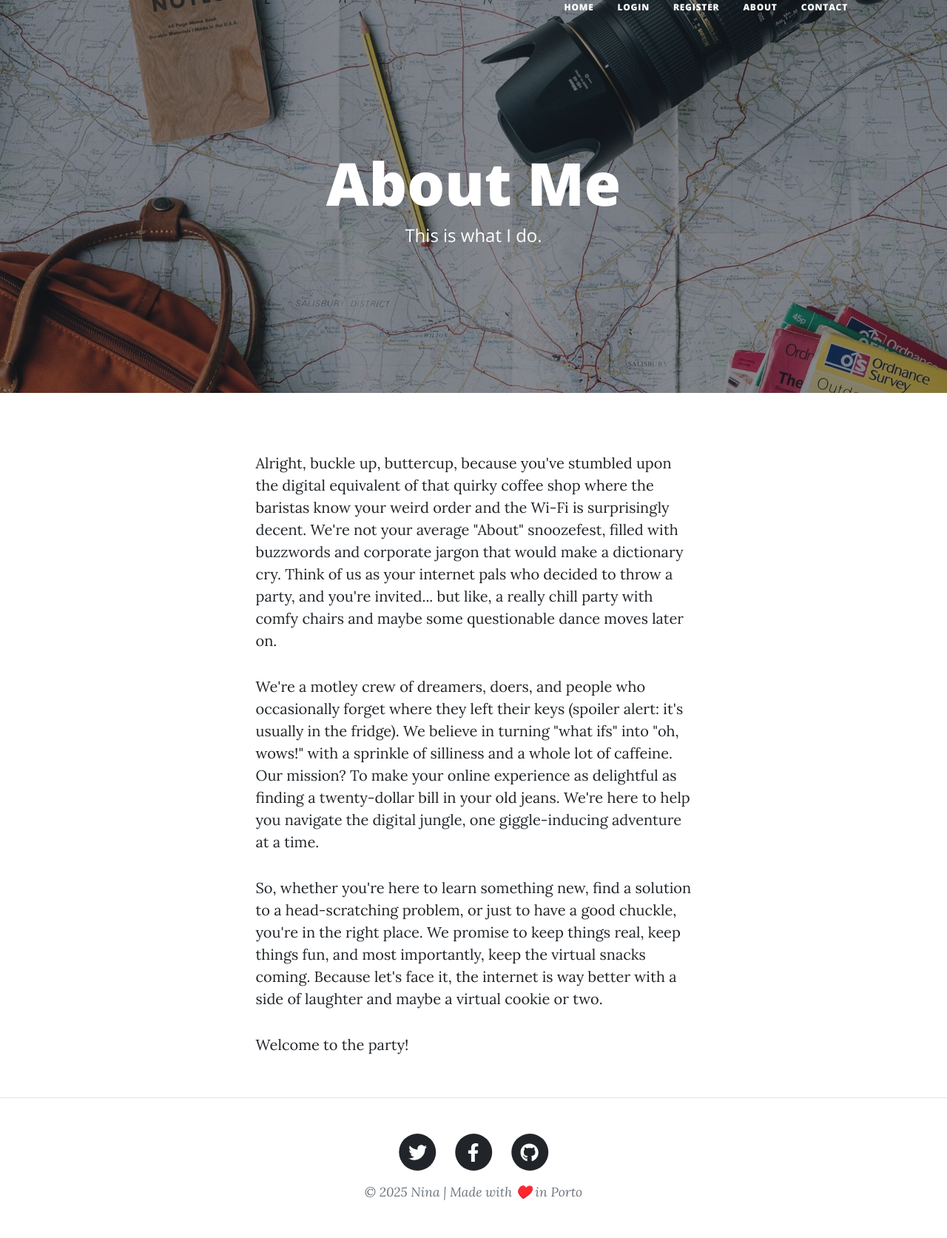
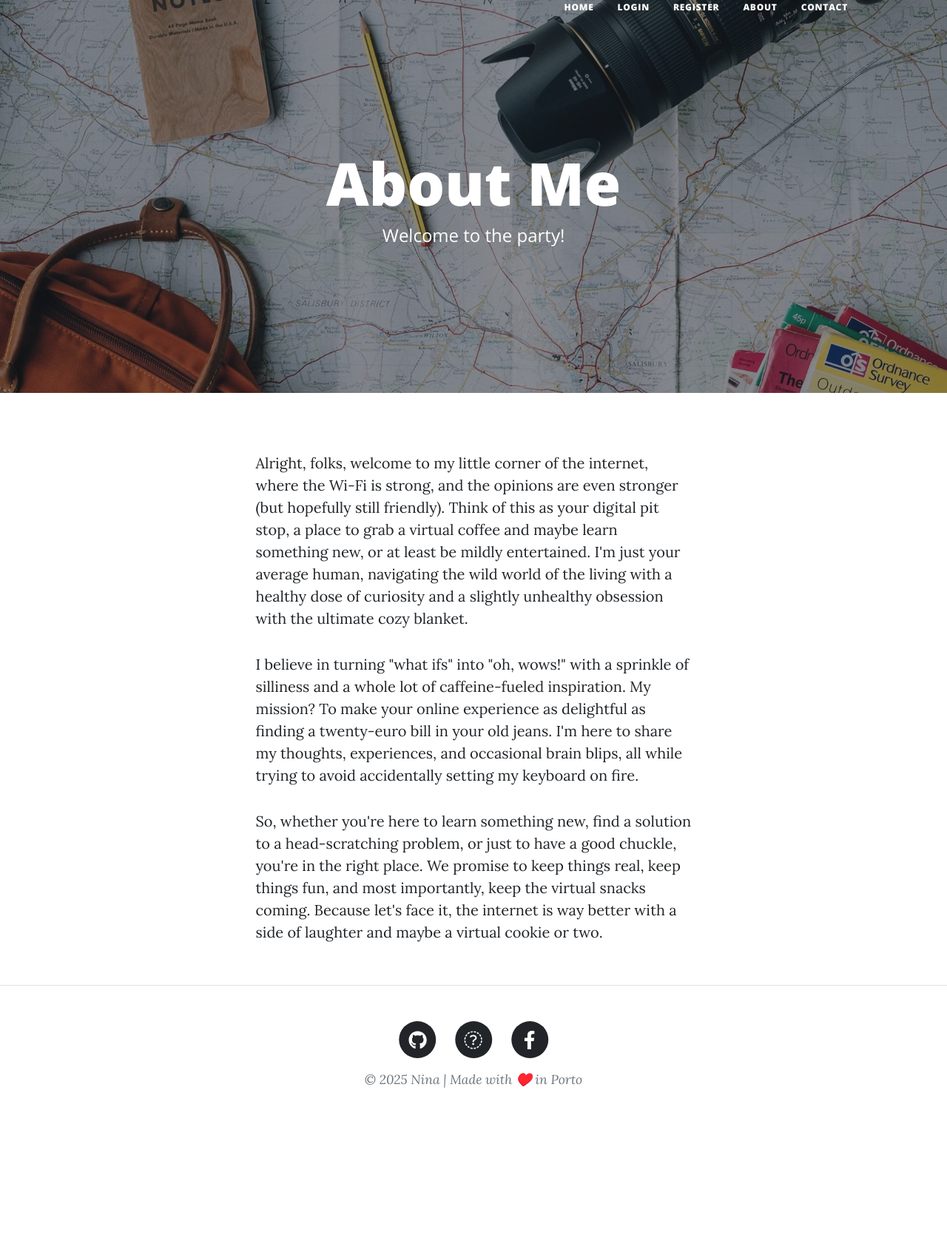
Before and after one commit to Nina-C4/Blog_Project, a Flask app: page /about in a window 1280 px wide. Shown: the part 31-1704 px from the top of the page at 74% size. After the commit the page ends 1501 px from the top, so only its background shows below. Run offline with Flask 3, Linux system fonts and the light colour scheme; some libraries are stand-ins or nearby versions.

Commit message:
Functional social links | Footer

```diff
--- a/main.py
+++ b/main.py
@@ -338,7 +338,7 @@ def about():
     return render_template("about.html",
                            current_user=current_user,
                            title='About Me',
-                           subtitle='This is what I do.',
+                           subtitle='Welcome to the party!',
                            bg_image="about-bg.jpg"
                            )
 
--- a/templates/_base.html
+++ b/templates/_base.html
@@ -13,7 +13,8 @@
             <!-- Load MyFavi -->
             <link href="{{ url_for('static', filename='assets/favi.png') }}" rel="icon" type="image/png" sizes="32x32">
             <!-- Font Awesome icons (free version)-->
-            <script src="https://use.fontawesome.com/releases/v6.3.0/js/all.js" crossorigin="anonymous"></script>
+            <script src="https://use.fontawesome.com/releases/v6.4.2/js/all.js" crossorigin="anonymous"></script>
+
             <!-- Google fonts-->
             <link href="https://fonts.googleapis.com/css?family=Lora:400,700,400italic,700italic"
                   rel="stylesheet"
@@ -114,26 +115,26 @@
                  <div class="col-md-10 col-lg-8 col-xl-7">
                      <ul class="list-inline text-center">
                          <li class="list-inline-item">
-                             <a href="#!">
+                             <a href="https://github.com/Nina-C4" target="_blank">
                                  <span class="fa-stack fa-lg">
                                      <i class="fas fa-circle fa-stack-2x"></i>
-                                     <i class="fab fa-twitter fa-stack-1x fa-inverse"></i>
+                                     <i class="fab fa-github fa-stack-1x fa-inverse"></i>
                                  </span>
                              </a>
                          </li>
                          <li class="list-inline-item">
-                             <a href="#!">
+                             <a href="https://x.com/Nina_Caffeina" target="_blank">
                                  <span class="fa-stack fa-lg">
                                      <i class="fas fa-circle fa-stack-2x"></i>
-                                     <i class="fab fa-facebook-f fa-stack-1x fa-inverse"></i>
+                                     <i class="fa-brands fa-x-twitter fa-stack-1x fa-inverse"></i>
                                  </span>
                              </a>
                          </li>
                          <li class="list-inline-item">
-                             <a href="#!">
+                             <a href="https://www.facebook.com/profile.php?id=61574094008607" target="_blank">
                                  <span class="fa-stack fa-lg">
                                      <i class="fas fa-circle fa-stack-2x"></i>
-                                     <i class="fab fa-github fa-stack-1x fa-inverse"></i>
+                                     <i class="fab fa-facebook-f fa-stack-1x fa-inverse"></i>
                                  </span>
                              </a>
                          </li>
--- a/templates/about.html
+++ b/templates/about.html
@@ -6,26 +6,24 @@
     <div class="row gx-4 gx-lg-5 justify-content-center">
       <div class="col-md-10 col-lg-8 col-xl-7">
         <p>
-          Alright, buckle up, buttercup, because you've stumbled upon the digital equivalent
-          of that quirky coffee shop where the baristas know your weird order and the Wi-Fi is surprisingly decent.
-          We're not your average "About" snoozefest, filled with buzzwords and corporate jargon
-          that would make a dictionary cry. Think of us as your internet pals who decided to throw a party,
-          and you're invited... but like, a really chill party with comfy chairs and maybe some questionable dance moves later on.
+          Alright, folks, welcome to my little corner of the internet, where the Wi-Fi is strong,
+          and the opinions are even stronger (but hopefully still friendly).
+          Think of this as your digital pit stop, a place to grab a virtual coffee and maybe learn something new, or at least be mildly entertained.
+          I'm just your average human, navigating the wild world of the living with a healthy dose of curiosity and
+          a slightly unhealthy obsession with the ultimate cozy blanket.
+
         </p>
         <p>
-          We're a motley crew of dreamers, doers, and people who occasionally forget where they left their keys
-          (spoiler alert: it's usually in the fridge). We believe in turning "what ifs" into "oh, wows!" with a sprinkle of silliness
-          and a whole lot of caffeine. Our mission? To make your online experience as delightful as finding a twenty-dollar bill in your old jeans.
-          We're here to help you navigate the digital jungle, one giggle-inducing adventure at a time.
+          I believe in turning "what ifs" into "oh, wows!" with a sprinkle of silliness
+          and a whole lot of caffeine-fueled inspiration.
+          My mission? To make your online experience as delightful as finding a twenty-euro bill in your old jeans.
+          I'm here to share my thoughts, experiences, and occasional brain blips, all while trying to avoid accidentally setting my keyboard on fire.
         </p>
         <p>
           So, whether you're here to learn something new, find a solution to a head-scratching problem, or just to have a good chuckle,
           you're in the right place. We promise to keep things real, keep things fun, and most importantly, keep the virtual snacks coming.
           Because let's face it, the internet is way better with a side of laughter and maybe a virtual cookie or two.
         </p>
-        <p>
-          Welcome to the party!
-        </p>
       </div>
     </div>
   </div>
```
Also changed, not shown: static/css/styles.css.
